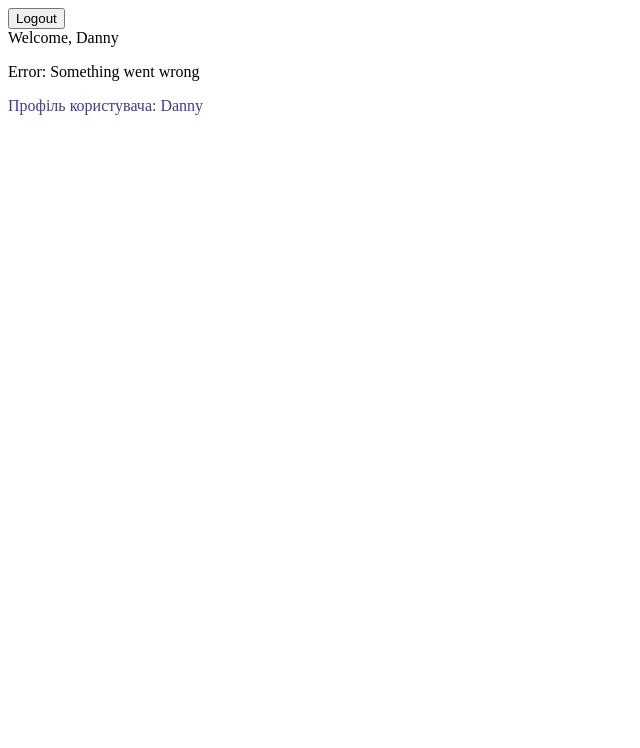
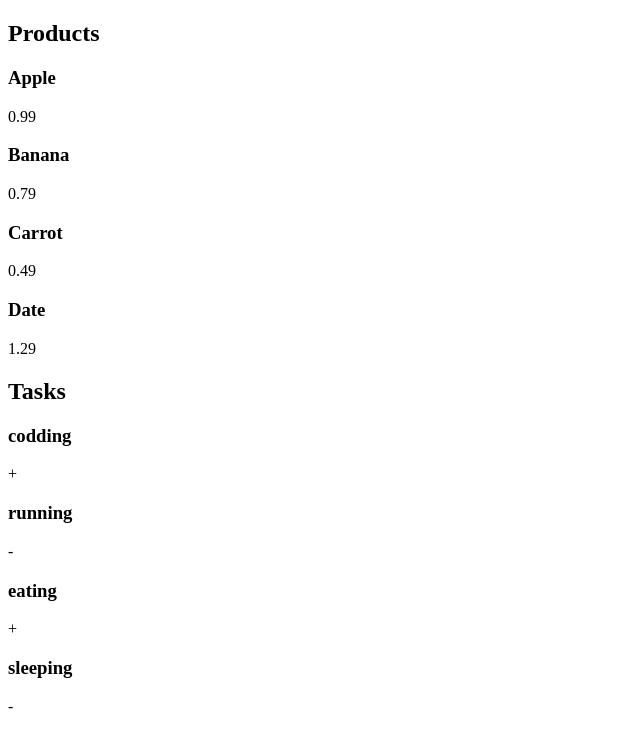
Before and after one commit to illiabutsenko/Node-React, a React app: page / in a window 1280 px wide. Shown: the top 748 px of the page, without its empty margins (0-640 px from the left). Built offline with nearby package versions, Linux system fonts and the light colour scheme; the HTML template or start-up script is replaced by a standard one.

Commit message:
React. Lists and keys

```diff
--- /dev/null
+++ b/src/components/Product.jsx
@@ -0,0 +1,10 @@
+function Product(props) {
+  return (
+    <div>
+      <h3>{props.product.name}</h3>
+      <p>{props.product.price}</p>
+    </div>
+  );
+}
+
+export default Product;
--- /dev/null
+++ b/src/components/ProductList.jsx
@@ -0,0 +1,16 @@
+import Product from "./Product";
+
+function ProductList(props) {
+  const products = props.products;
+  const productItems = products.map((product) => (
+    <Product key={product.id} product={product} />
+  ));
+  return (
+    <div>
+      <h2>Products</h2>
+      {productItems}
+    </div>
+  );
+}
+
+export default ProductList;
--- /dev/null
+++ b/src/components/Task.jsx
@@ -0,0 +1,10 @@
+function Task(props) {
+  return (
+    <div>
+      <h3>{props.task.title}</h3>
+      <p>{props.task.complited}</p>
+    </div>
+  );
+}
+
+export default Task;
--- /dev/null
+++ b/src/components/TaskList.jsx
@@ -0,0 +1,14 @@
+import Task from "./Task";
+
+function TaskList(props) {
+  const tasks = props.tasks;
+  const taskItems = tasks.map((task) => <Task key={task.id} task={task} />);
+  return (
+    <div>
+      <h2>Tasks</h2>
+      {taskItems}
+    </div>
+  );
+}
+
+export default TaskList;
--- a/src/index.jsx
+++ b/src/index.jsx
@@ -1,23 +1,30 @@
 import ReactDOM from "react-dom/client";
+import Counter from "./components/Counter";
 import WelcomeComponent from "./components/WelcomeComponent";
 import ErrorComponent from "./components/ErrorComponent";
 import UserProfile from "./components/UserProfile";
+import ProductList from "./components/ProductList";
+import TaskList from "./components/TaskList";
 
-const user = {
-  isLoggedIn: true,
-  name: "Danny",
-};
+const products = [
+  { id: 1, name: "Apple", price: 0.99 },
+  { id: 2, name: "Banana", price: 0.79 },
+  { id: 3, name: "Carrot", price: 0.49 },
+  { id: 4, name: "Date", price: 1.29 },
+];
 
-const error = {
-  message: "Something went wrong",
-};
+const tasks = [
+  { id: 1, title: "codding", complited: "+" },
+  { id: 1, title: "running", complited: "-" },
+  { id: 1, title: "eating", complited: "+" },
+  { id: 1, title: "sleeping", complited: "-" },
+];
 
 function App() {
   return (
     <div>
-      <WelcomeComponent user={user} />
-      <ErrorComponent error={error} />
-      <UserProfile user={user} />
+      <ProductList products={products} />
+      <TaskList tasks={tasks} />
     </div>
   );
 }
```
